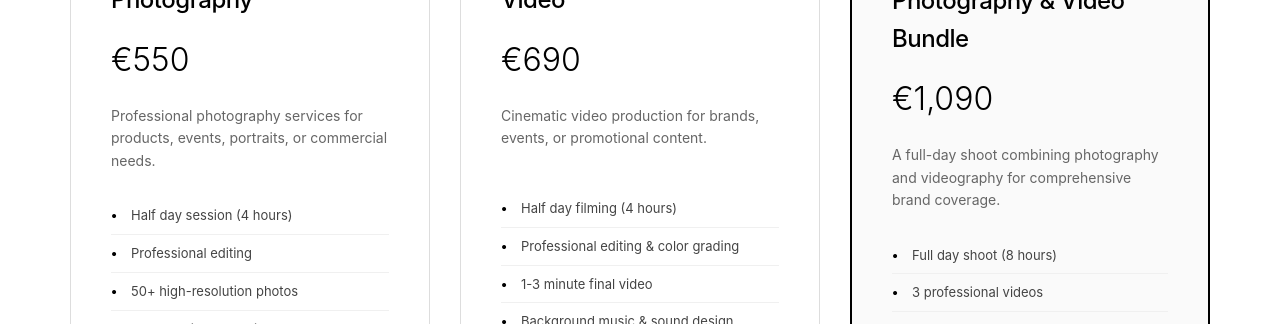
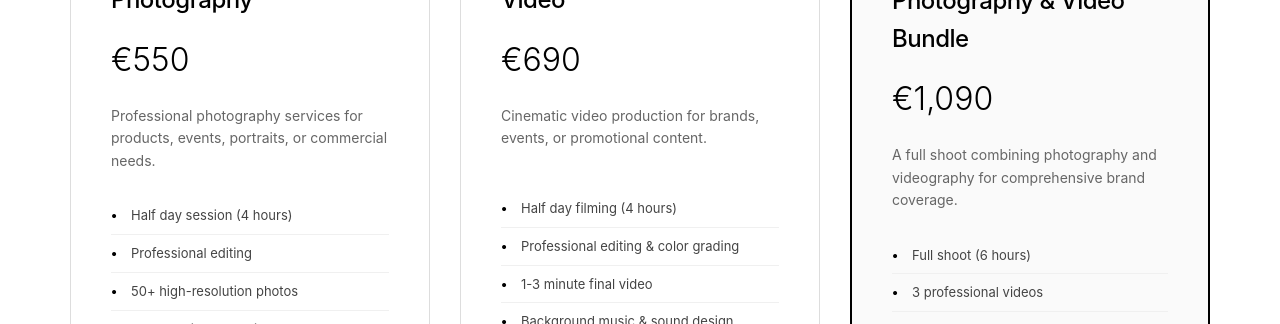
Before and after one commit to Akugara/AbstraktiWebsite, a React (Vite) app: page / in a window 1280 px wide. Shown: the part 5110-5434 px from the top of the page. Built offline with nearby package versions, Linux system fonts and the light colour scheme.

Commit message:
Reduce photo/video bundle shoot from 8 to 6 hours

```diff
--- a/src/pages/HomePage.tsx
+++ b/src/pages/HomePage.tsx
@@ -219,10 +219,10 @@ const HomePage = () => {
               <h3>Photography & Video Bundle</h3>
               <div className="package-price">€1,090</div>
               <p className="package-description">
-                A full-day shoot combining photography and videography for comprehensive brand coverage.
+                A full shoot combining photography and videography for comprehensive brand coverage.
               </p>
               <ul className="package-features">
-                <li>Full day shoot (8 hours)</li>
+                <li>Full shoot (6 hours)</li>
                 <li>3 professional videos</li>
                 <li>5 short-form clips</li>
                 <li>50+ high-resolution photos</li>
```
